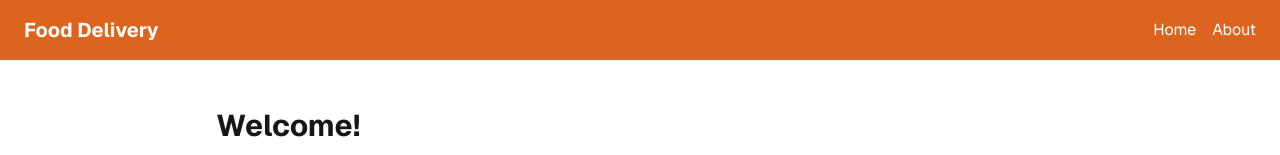
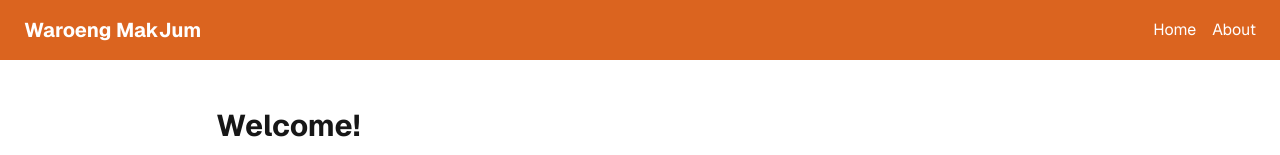
Before and after one commit to Mikoseptap/ProjekPBS-ASP, a Next.js app: page / in a window 1280 px wide. Shown: the top 155 px of the page. Built offline with nearby package versions, Linux system fonts and the light colour scheme.

Commit message:
rastomi: Mengubah nama/judul tempat makan dengan yang sesuai

```diff
--- a/app/page.tsx
+++ b/app/page.tsx
@@ -3,7 +3,7 @@
     <main className="bg-[#db641f4] min-h-screen font-sans">
       {/* Header */}
       <header className="bg-[#db641f] text-white px-6 py-4 flex justify-between items-center">
-        <h1 className="text-xl font-bold">Food Delivery</h1>
+        <h1 className="text-xl font-bold">Waroeng MakJum</h1>
         <nav className="space-x-4">
           <a href="#" className="hover:underline">Home</a>
           <a href="#" className="hover:underline">About</a>
```
